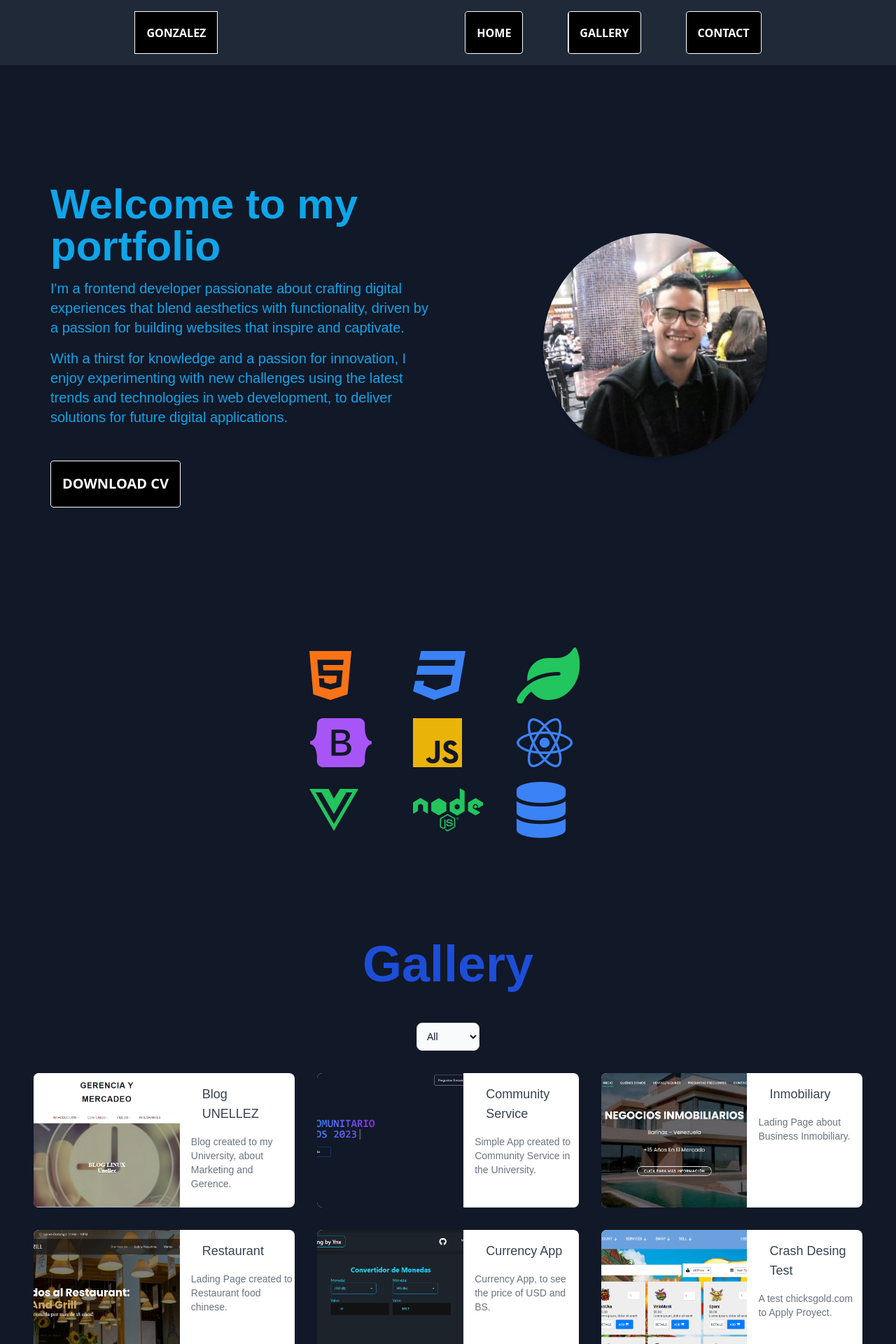
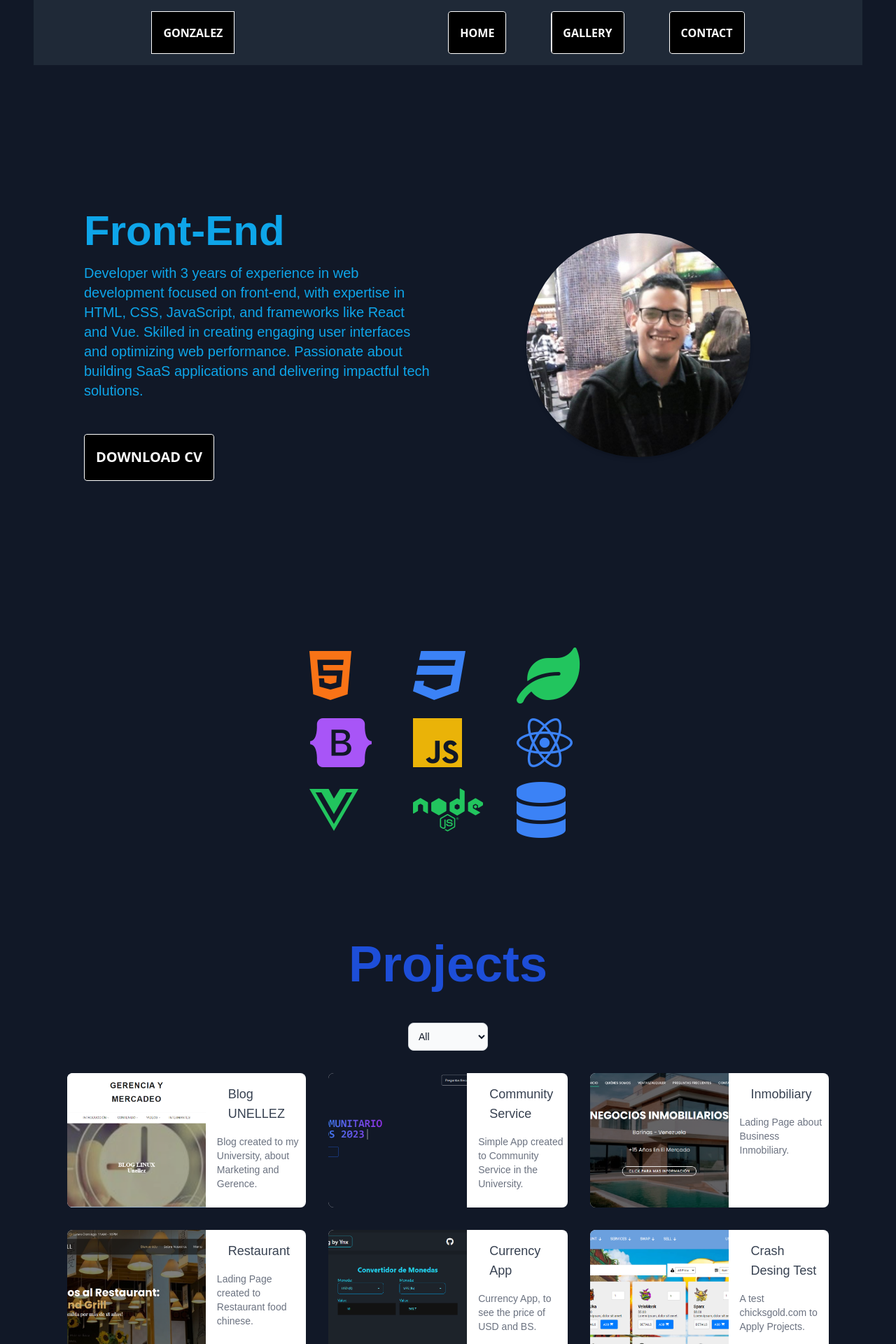
Before and after one commit to fgz21/portafolio_6, a React (Vite) app: page / in a window 1280 px wide. Shown: the top 1920 px of the page at 70% size. Built offline with nearby package versions, Linux system fonts and the light colour scheme.

Commit message:
new update on 1/12/2024

```diff
--- a/package.json
+++ b/package.json
@@ -31,6 +31,6 @@
     "globals": "^15.9.0",
     "postcss": "^8.4.41",
     "tailwindcss": "^3.4.10",
-    "vite": "^5.4.1"
+    "vite": "^5.4.11"
   }
 }
--- a/src/App.jsx
+++ b/src/App.jsx
@@ -26,7 +26,7 @@ function App() {
   const categories = [
     { name: 'All', value: 'All' },
     { name: 'Blog', value: 'Blog' },
-    { name: 'Proyect', value: 'Proyect' },
+    { name: 'Apps Webs', value: 'Projects' },
     { name: 'Lading', value: 'Lading' },
   ];
 
@@ -40,7 +40,7 @@ function App() {
     },
     {
       name: 'Community Service',
-      category: 'Proyect',
+      category: 'Projects',
       image: 'assets/img/comunitario.png',
       description: 'Simple App created to Community Service in the University.',
       url: 'https://servicio-comunitario-fgz.netlify.app/'
@@ -61,16 +61,16 @@ function App() {
     },
     {
       name: 'Currency App',
-      category: 'Proyect',
+      category: 'Projects',
       image: 'assets/img/Currency.png',
       description: 'Currency App, to see the price of USD and BS.',
       url: 'https://currency-converter-fran.netlify.app/'
     },
     {
       name: 'Crash Desing Test',
-      category: 'Proyect',
+      category: 'Projects',
       image: 'assets/img/crash bandicoot.png',
-      description: 'A test chicksgold.com to Apply Proyect. ',
+      description: 'A test chicksgold.com to Apply Projects. ',
       url: 'https://fran-practice-chicksgold.netlify.app/'
     },
     {
@@ -104,7 +104,7 @@ function App() {
 
 
   return (
-    <div className="" id="home">
+    <div className="container mx-auto px-12 bg-gray-900" id="home">
       <nav className="bg-gray-800 text-white p-4 md:p-4 flex justify-around md:flex-row lg:flex-row xl:flex-row">
         <div className="flex items-center">
           <h1 className="text-2xl btn-39">
@@ -124,9 +124,9 @@ function App() {
           </li>
           <li className="mb-4 md:mb-0">
             <button className="text-white font-bold py-2 px-4 rounded btn-39 w-full">
-              <span className="new">Gallery</span>
+              <span className="new">Projects</span>
               <span className="old"></span>
-              <Link to="Gallery" smooth={true} offset={-70} duration={500}>
+              <Link to="Projects" smooth={true} offset={-70} duration={500}>
                 Gallery
               </Link>
             </button>
@@ -147,18 +147,15 @@ function App() {
       <section className="h-screen bg-cover bg-center bg-gray-900 text-white">
         <div className="container mx-auto p-4 pt-6 md:p-6 lg:p-12 flex flex-col lg:flex-row items-center justify-center h-full">
           <div className="lg:w-1/2 xl:w-1/2 p-6 text-lg lg:text-xl xs:w-4/5 sm:w-3/4 md:w-full">
-            <h1 className="text-4xl lg:text-6xl font-bold text-sky-500 domino">Welcome to my portfolio</h1>
+            <h1 className="text-4xl lg:text-6xl font-bold text-sky-500 domino">Front-End</h1>
             <p className="mt-4 text-sky-500 domino delay-200">
-              I'm a frontend developer passionate about crafting digital experiences that blend aesthetics with functionality, driven by a passion for building websites that inspire and captivate.
-            </p>
-            <p className="mt-4 text-sky-500 domino delay-300">
-             With a thirst for knowledge and a passion for innovation, I enjoy experimenting with new challenges using the latest trends and technologies in web development, to deliver solutions for future digital applications.
+              Developer with 3 years of experience in web development focused on front-end, with expertise in HTML, CSS, JavaScript, and frameworks like React and Vue. Skilled in creating engaging user interfaces and optimizing web performance. Passionate about building SaaS applications and delivering impactful tech solutions.
             </p>
             <div className="mt-12 ">
               <button
                 className="btn-39 text-white font-bold py-2 px-2 rounded w-md"
               >
-                <span className="new">Download CV</span>
+                <span className="new">Click here </span>
                 <span className="old"></span>
                 <a
                   href="/assets/CV_FRAN.pdf"
@@ -193,7 +190,7 @@ function App() {
 
       <section className="py-20  bg-gray-900 ">
         <div className="container mx-auto p-8 lg:p-8 xl:p-12 pt-16">
-        <h2 className="text-7xl text-blue-700 font-bold text-center mt-80 mb-12" id="Gallery">Gallery</h2>
+        <h2 className="text-7xl text-blue-700 font-bold text-center mt-80 mb-12" id="Projects">Projects</h2>
           <div className="flex justify-center mb-8">
             <select
               value={selectedCategory}
@@ -235,7 +232,7 @@ function App() {
 
     <footer className="bg-cover bg-center bg-gray-900 h-md py-4 overflow-y-auto" id="Contact">
         <div className="container mx-auto p-4 lg:p-8 xl:p-8 flex flex-col items-center">
-          <h2 className="text-7xl text-blue-700 font-bold text-center mb-12">Contact</h2>
+          <h2 className="text-7xl text-blue-700 font-bold text-center mb-12">Contacts</h2>
           <div className="flex justify-center flex-wrap sm:flex-nowrap">
             <div className="relative group mr-8 sm:mr-8 mb-8 sm:mb-0">
               <button
```
Also changed, not shown: 1 other file (tests, documents, lock files or other folders).
